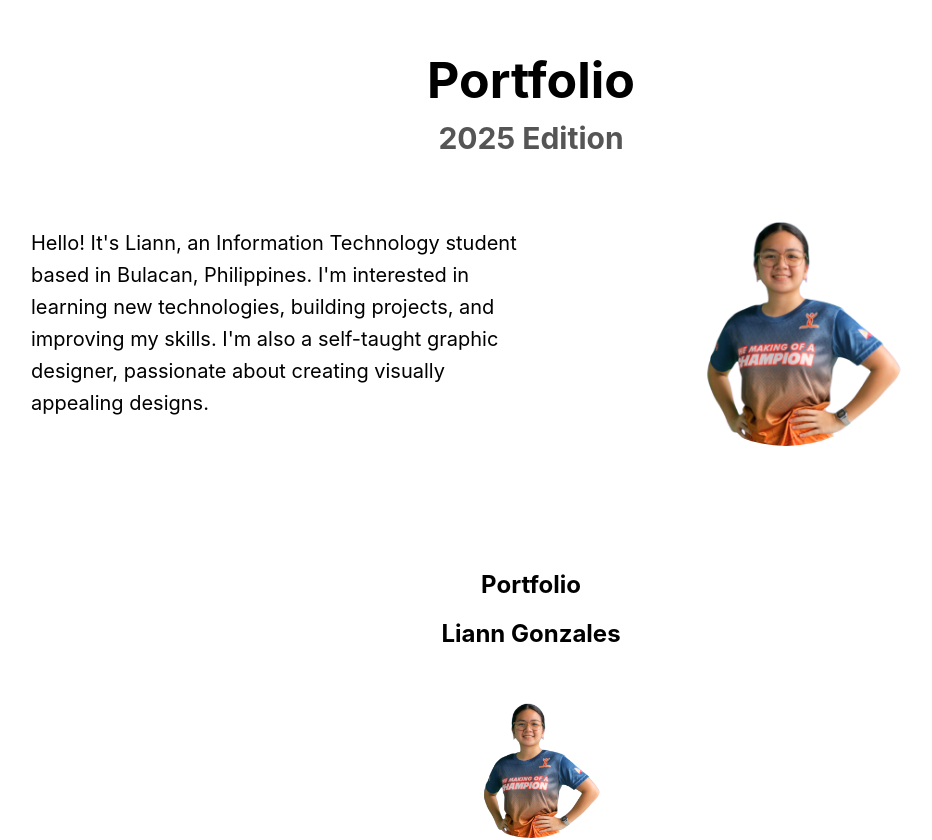
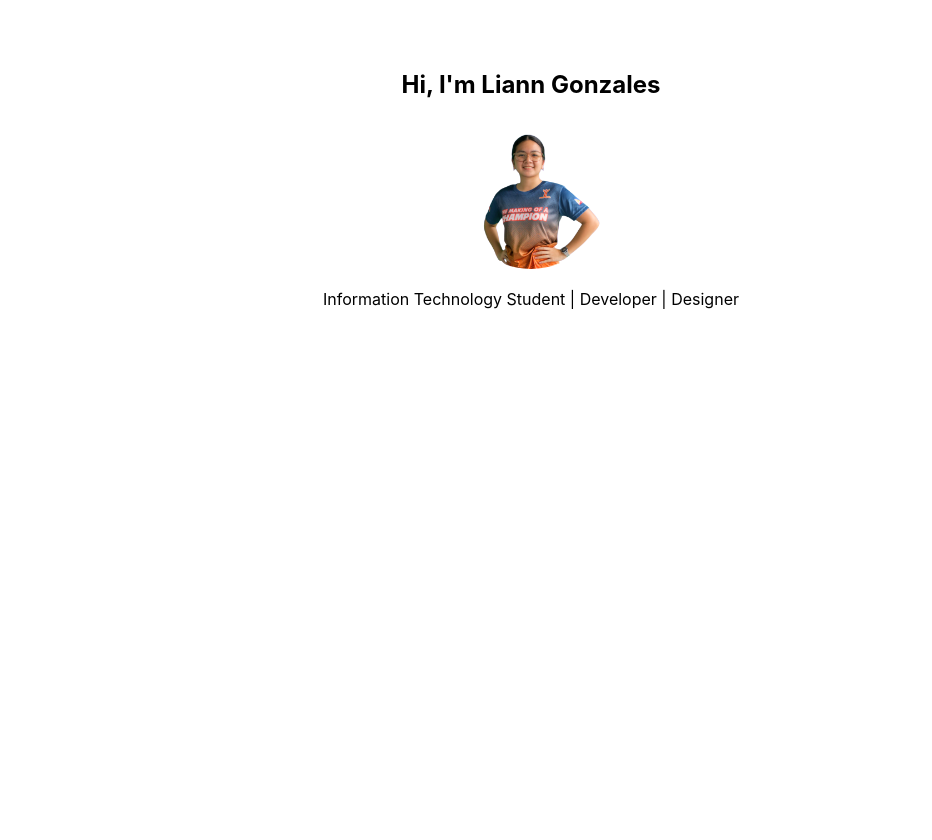
Before and after one commit to liaskyyy/Liann-Portfolio, a React (Create React App) app: page / in a window 1280 px wide. Shown: the top 840 px of the page, without its empty margins (109-1041 px from the left). After the commit the page ends 800 px from the top, so only its background shows below. Built offline with nearby package versions, Linux system fonts and the light colour scheme.

Commit message:
Revert "Home"
This reverts commit ac761cc248e205907fb7c5fc7413321a0bdfb5f6.

```diff
--- a/src/App.js
+++ b/src/App.js
@@ -1,11 +1,9 @@
 import React from "react";
-import Header from "./components/Header";
 import Home from "./components/Home";
 
 function App() {
   return (
     <div>
-      <Header />
       <Home />
     </div>
   );
--- a/src/components/Header.js
+++ b/src/components/Header.js
@@ -1,37 +1,18 @@
 import React from "react";
-import LiannPhoto from "../assets/liannphoto.png";
 
-function Home() {
+function Header() {
   return (
-    <section style={{ padding: "50px", maxWidth: "1000px", margin: "0 auto" }}>
-      {/* Portfolio Title */}
-      <div style={{ textAlign: "center", marginBottom: "40px" }}>
-        <h1 style={{ fontSize: "50px", margin: "0" }}>Portfolio</h1>
-        <h2 style={{ fontSize: "30px", margin: "10px 0", color: "#555" }}>2025 Edition</h2>
-      </div>
-
-      {/* Intro + Photo */}
-      <div style={{ display: "flex", alignItems: "center", justifyContent: "space-between", flexWrap: "wrap" }}>
-        {/* Intro on the left */}
-        <div style={{ flex: "1", minWidth: "300px", paddingRight: "20px" }}>
-          <p style={{ fontSize: "20px", lineHeight: "1.6" }}>
-            Hello! It's Liann, an Information Technology student based in Bulacan, Philippines.
-            I'm interested in learning new technologies, building projects, and improving my skills.
-            I'm also a self-taught graphic designer, passionate about creating visually appealing designs.
-          </p>
-        </div>
-
-        {/* Photo on the right */}
-        <div style={{ flex: "1", minWidth: "200px", textAlign: "center" }}>
-          <img
-            src={LiannPhoto}
-            alt="Liann Gonzales"
-            style={{ width: "250px", borderRadius: "50%" }}
-          />
-        </div>
-      </div>
-    </section>
+    <header style={{ padding: "20px", textAlign: "center", background: "#f2f2f2" }}>
+      <h1>Liann Gonzales Portfolio</h1>
+      <nav>
+        <a href="#home" style={{ margin: "0 10px" }}>Home</a>
+        <a href="#about" style={{ margin: "0 10px" }}>About</a>
+        <a href="#projects" style={{ margin: "0 10px" }}>Projects</a>
+        <a href="#skills" style={{ margin: "0 10px" }}>Skills</a>
+        <a href="#contact" style={{ margin: "0 10px" }}>Contact</a>
+      </nav>
+    </header>
   );
 }
 
-export default Home;
+export default Header;
--- a/src/components/Home.js
+++ b/src/components/Home.js
@@ -1,28 +1,18 @@
 import React from "react";
 import LiannPhoto from "../assets/liannphoto.png";
+
 
 function Home() {
   return (
     <section style={{ textAlign: "center", padding: "50px" }}>
-      {/* Portfolio Title */}
-      <h2>Portfolio</h2>
-
-      {/* Your Name */}
-      <h1>Liann Gonzales</h1>
-
-      {/* Photo */}
+      <h1>Hi, I'm Liann Gonzales</h1>
       <img
-        src={LiannPhoto}
-        alt="Liann Gonzales"
-        style={{ width: "150px", borderRadius: "50%", margin: "20px 0" }}
+      src={LiannPhoto}
+      alt="Liann Gonzales"
+      style={{ width: "150px", borderRadius: "50%" }}
       />
 
-      {/* Introduction */}
-      <p style={{ maxWidth: "600px", margin: "0 auto", lineHeight: "1.6", fontSize: "18px" }}>
-        Hello! It's Liann, an Information Technology student based in Bulacan, Philippines.
-        I'm interested in learning new technologies, building projects, and improving my skills.
-        I'm also a self-taught graphic designer, passionate about creating visually appealing designs.
-      </p>
+      <p>Information Technology Student | Developer | Designer</p>
     </section>
   );
 }
```
